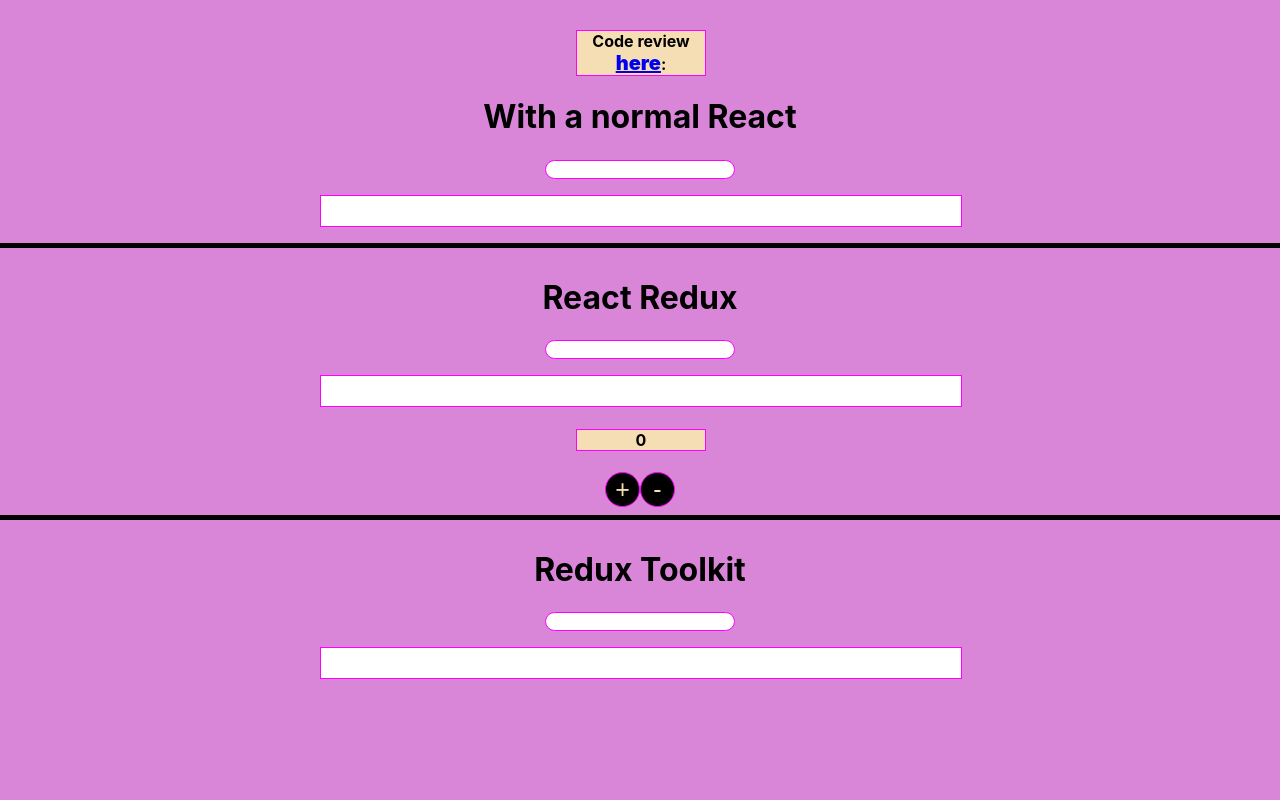
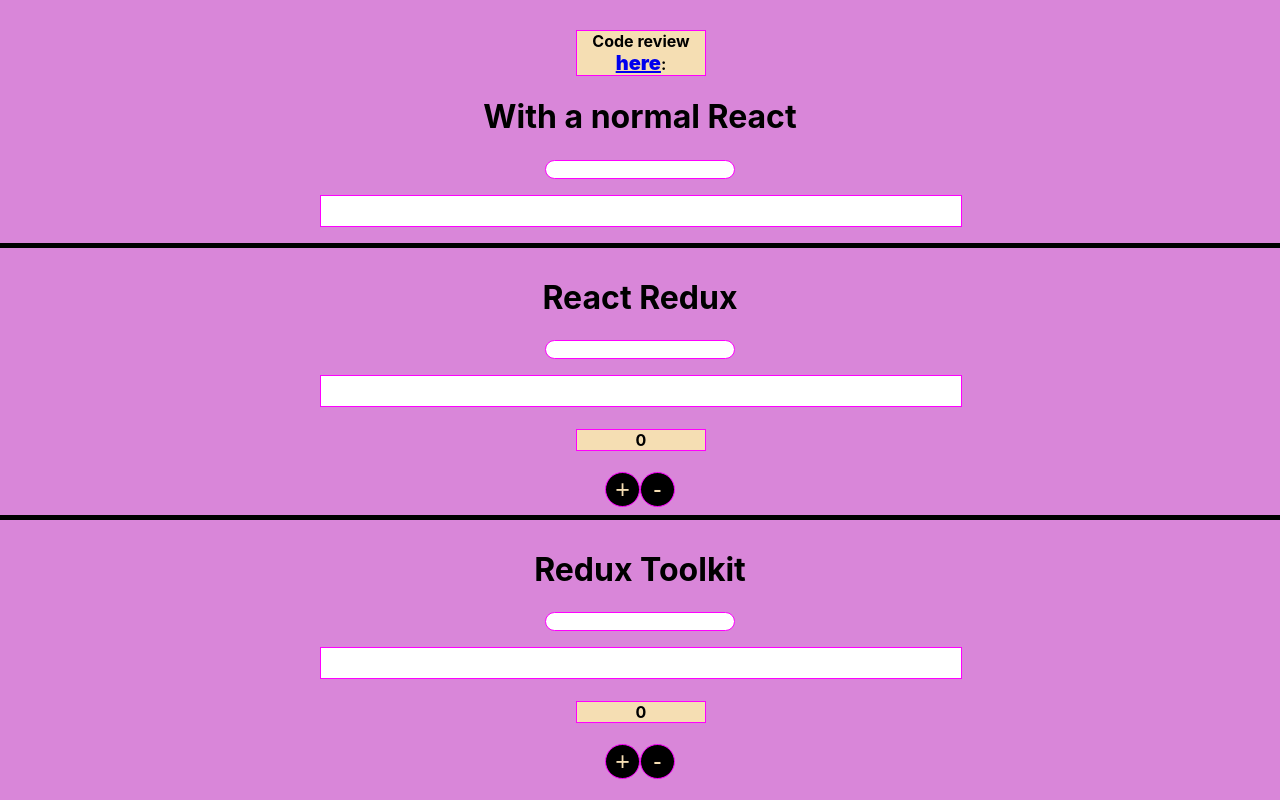
Before and after one commit to KarlenNersisyan/Redux-Project, a React (Create React App) app: page / in a window 1280 px wide. Built offline with nearby package versions, Linux system fonts and the light colour scheme.

Commit message:
feat(ReduxToolkit): Added counterSlice reducer

```diff
--- a/src/components/ReduxToolkit/ReduxToolkit.jsx
+++ b/src/components/ReduxToolkit/ReduxToolkit.jsx
@@ -1,11 +1,20 @@
 import { useDispatch, useSelector } from "react-redux";
 import { addInputValue } from "../../redux-toolkit/inputSlice";
+import { increment, decrement } from "../../redux-toolkit/counterSlice";
 
 function ReduxToolkit() {
   const value = useSelector((state) => state.input.value);
+  const count = useSelector((state) => state.counts.count);
   const dispatch = useDispatch();
+
   const handleInput = (event) => {
     dispatch(addInputValue(event.target.value));
+  };
+  const handleIncrementBtn = () => {
+    dispatch(increment());
+  };
+  const handleDecrementBtn = () => {
+    dispatch(decrement());
   };
 
   return (
@@ -13,6 +22,12 @@
       <h1> Redux Toolkit </h1>
       <input type="text" onChange={handleInput} />
       <p>{value}</p>
+
+      <div>
+        <h4>{count}</h4>
+        <button onClick={handleIncrementBtn}>+</button>
+        <button onClick={handleDecrementBtn}>-</button>
+      </div>
     </div>
   );
 }
--- /dev/null
+++ b/src/redux-toolkit/counterSlice.js
@@ -0,0 +1,21 @@
+import { createSlice } from "@reduxjs/toolkit";
+
+const initialState = {
+  count: 0,
+};
+
+export const counterSlice = createSlice({
+  name: "counts",
+  initialState,
+  reducers: {
+    increment: (state) => {
+      state.count += 1;
+    },
+    decrement: (state) => {
+      state.count -= 1;
+    },
+  },
+});
+
+export const { increment, decrement } = counterSlice.actions;
+export default counterSlice.reducer;
--- a/src/redux-toolkit/storeTk.js
+++ b/src/redux-toolkit/storeTk.js
@@ -1,8 +1,10 @@
 import { configureStore } from "@reduxjs/toolkit";
 import inputSlice from "../redux-toolkit/inputSlice";
+import counterSlice from "../redux-toolkit/counterSlice";
 
 export const storeTk = configureStore({
   reducer: {
     input: inputSlice,
+    counts: counterSlice,
   },
 });
```
